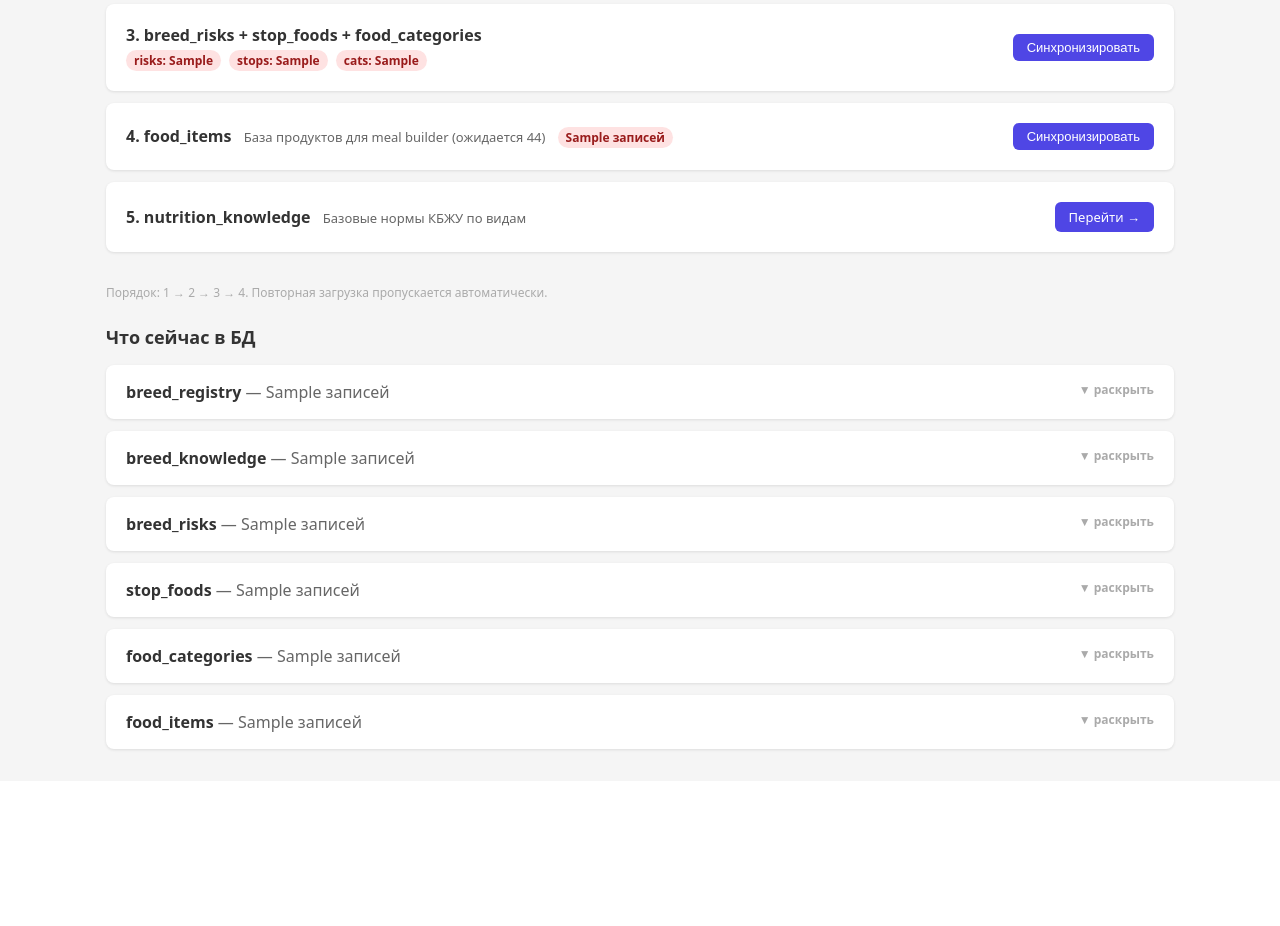
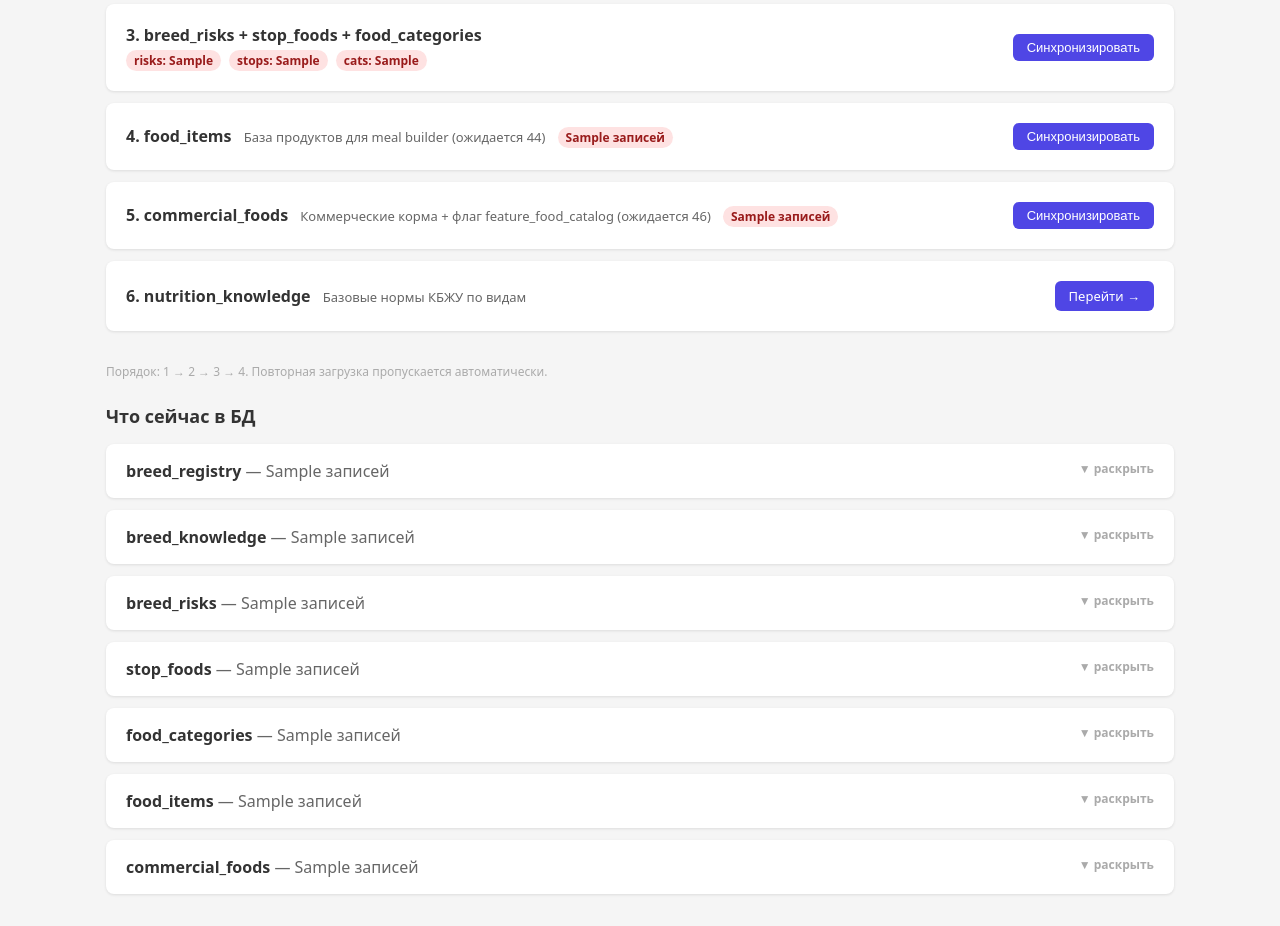
Before and after one commit to latexla/petfeed, a Python web app: template app/templates/admin/seeds.html in a window 1280 px wide. Shown: the part 288-1214 px from the top of the page. Before the commit the page ends 1040 px from the top, so only its background shows below. Run offline with Jinja, Linux system fonts and the light colour scheme; the template is opened without the code that fills it: most values are stand-ins (such as "Sample title", 1, 10 or a date in 2020).

Commit message:
feat: add commercial foods seed button to admin panel
Adds /admin/seeds/run/commercial-foods (idempotent insert + ensures
feature_food_catalog flag row) plus count card and detail table on the
admin seeds page.

Co-Authored-By: Claude Opus 4.8 <noreply@anthropic.com>

```diff
--- a/app/templates/admin/seeds.html
+++ b/app/templates/admin/seeds.html
@@ -65,7 +65,20 @@
 
   <div style="background:white;border-radius:8px;padding:20px;box-shadow:0 1px 3px rgba(0,0,0,.1);display:flex;justify-content:space-between;align-items:center;">
     <div>
-      <strong>5. nutrition_knowledge</strong>
+      <strong>5. commercial_foods</strong>
+      <span style="font-size:13px;color:#666;margin-left:8px">Коммерческие корма + флаг feature_food_catalog (ожидается 46)</span>
+      <span class="badge {{ 'badge-on' if counts.commercial_foods >= 46 else 'badge-off' }}" style="margin-left:8px">
+        {{ counts.commercial_foods }} записей
+      </span>
+    </div>
+    <form method="post" action="/admin/seeds/run/commercial-foods">
+      <button class="btn btn-primary">Синхронизировать</button>
+    </form>
+  </div>
+
+  <div style="background:white;border-radius:8px;padding:20px;box-shadow:0 1px 3px rgba(0,0,0,.1);display:flex;justify-content:space-between;align-items:center;">
+    <div>
+      <strong>6. nutrition_knowledge</strong>
       <span style="font-size:13px;color:#666;margin-left:8px">Базовые нормы КБЖУ по видам</span>
     </div>
     <a href="/admin/nutrition" class="btn btn-primary">Перейти →</a>
@@ -235,4 +248,31 @@
   </div>
 </details>
 
+<!-- commercial_foods -->
+<details style="background:white;border-radius:8px;box-shadow:0 1px 3px rgba(0,0,0,.1);margin-bottom:12px;">
+  <summary style="padding:16px 20px;cursor:pointer;font-weight:600;list-style:none;display:flex;justify-content:space-between;">
+    <span>commercial_foods <span style="font-weight:400;color:#666">— {{ counts.commercial_foods }} записей</span></span>
+    <span style="color:#aaa;font-size:12px">▼ раскрыть</span>
+  </summary>
+  <div style="padding:0 20px 20px;">
+    {% if commercial_foods_list %}
+      <table style="margin-top:12px;">
+        <tr><th>Бренд</th><th>Название</th><th>Вид</th><th>Тип</th><th>Возраст</th><th>ккал/100г</th></tr>
+        {% for row in commercial_foods_list %}
+        <tr>
+          <td>{{ row.brand }}</td>
+          <td>{{ row.name }}</td>
+          <td><span class="badge {{ 'badge-on' if row.species == 'cat' else 'badge-off' }}">{{ row.species }}</span></td>
+          <td><code style="background:#f0f0f0;padding:1px 6px;border-radius:3px;font-size:11px">{{ row.food_type }}</code></td>
+          <td style="color:#666;font-size:12px">{{ row.life_stage }}</td>
+          <td>{{ row.kcal_per_100g }}</td>
+        </tr>
+        {% endfor %}
+      </table>
+    {% else %}
+      <p style="color:#aaa;font-size:13px;padding-top:12px">Таблица пустая — нажмите «Синхронизировать»</p>
+    {% endif %}
+  </div>
+</details>
+
 {% endblock %}
```
Also changed, not shown: app/routers/admin.py (+67 -11 lines).
